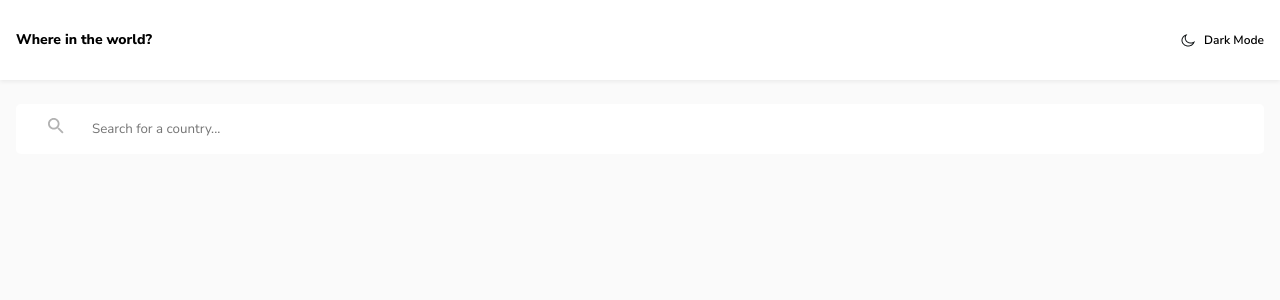
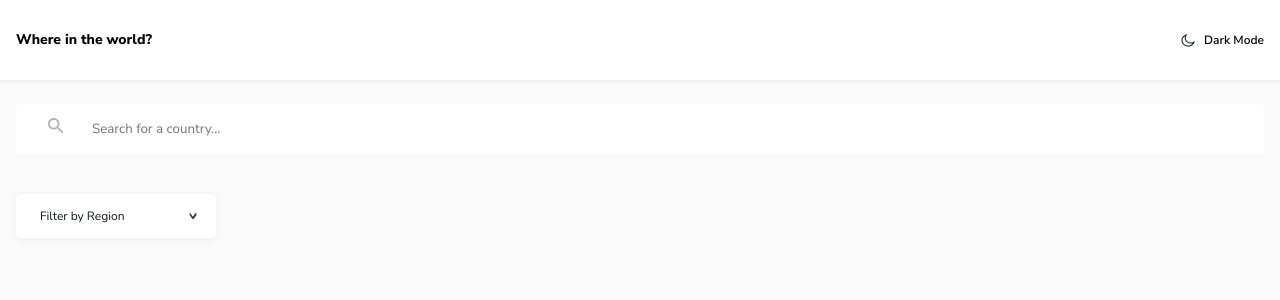
Before and after one commit to ljimshitashvili/rest-countries-api-with-color-theme-switcher, a React (Vite) app: page / in a window 1280 px wide. Shown: the top 300 px of the page. Built offline with nearby package versions, Linux system fonts and the light colour scheme.

Commit message:
filter component

```diff
--- a/src/assets/index.ts
+++ b/src/assets/index.ts
@@ -1,2 +1,3 @@
 export { default as lightMoon } from "./Group 3lightMoon.png";
 export { default as darkMoon } from "./Path.png";
+export { default as arrow } from "./Shape.png";
--- a/src/components/Search.tsx
+++ b/src/components/Search.tsx
@@ -1,9 +1,10 @@
 import styled from "styled-components";
+import { arrow } from "../assets";
 
 function Search() {
   return (
     <Container>
-      <div>
+      <div className="search">
         <svg
           width="16"
           height="16"
@@ -24,6 +25,10 @@ function Search() {
 
         <input type="text" placeholder="Search for a country..." />
       </div>
+      <Filter>
+        <h1 className="filter">Filter by Region</h1>
+        <img src={arrow} alt="" />
+      </Filter>
     </Container>
   );
 }
@@ -32,10 +37,11 @@ export default Search;
 
 const Container = styled.div`
   display: flex;
+  flex-direction: column;
   width: 100%;
   padding: 0 16px;
 
-  div {
+  .search {
     width: 100%;
     border-radius: 5px;
     background-color: #fff;
@@ -43,6 +49,7 @@ const Container = styled.div`
     padding: 14px 0;
     display: flex;
     gap: 26px;
+    margin-bottom: 40px;
 
     input {
       background-color: transparent;
@@ -51,3 +58,26 @@ const Container = styled.div`
     }
   }
 `;
+
+const Filter = styled.div`
+  padding: 14px 19px 14px 24px;
+  background-color: #fff;
+  border-radius: 5px;
+  box-shadow: 0px 2px 9px 0px rgba(0, 0, 0, 0.05);
+  margin-bottom: 32px;
+  display: flex;
+  justify-content: space-between;
+  width: 200px;
+  align-items: center;
+
+  .filter {
+    font-size: 12px;
+    color: #111517;
+    font-weight: 400;
+  }
+
+  img {
+    width: 8px;
+    height: 8px;
+  }
+`;
```
Also changed, not shown: src/assets/Shape.png (added).
